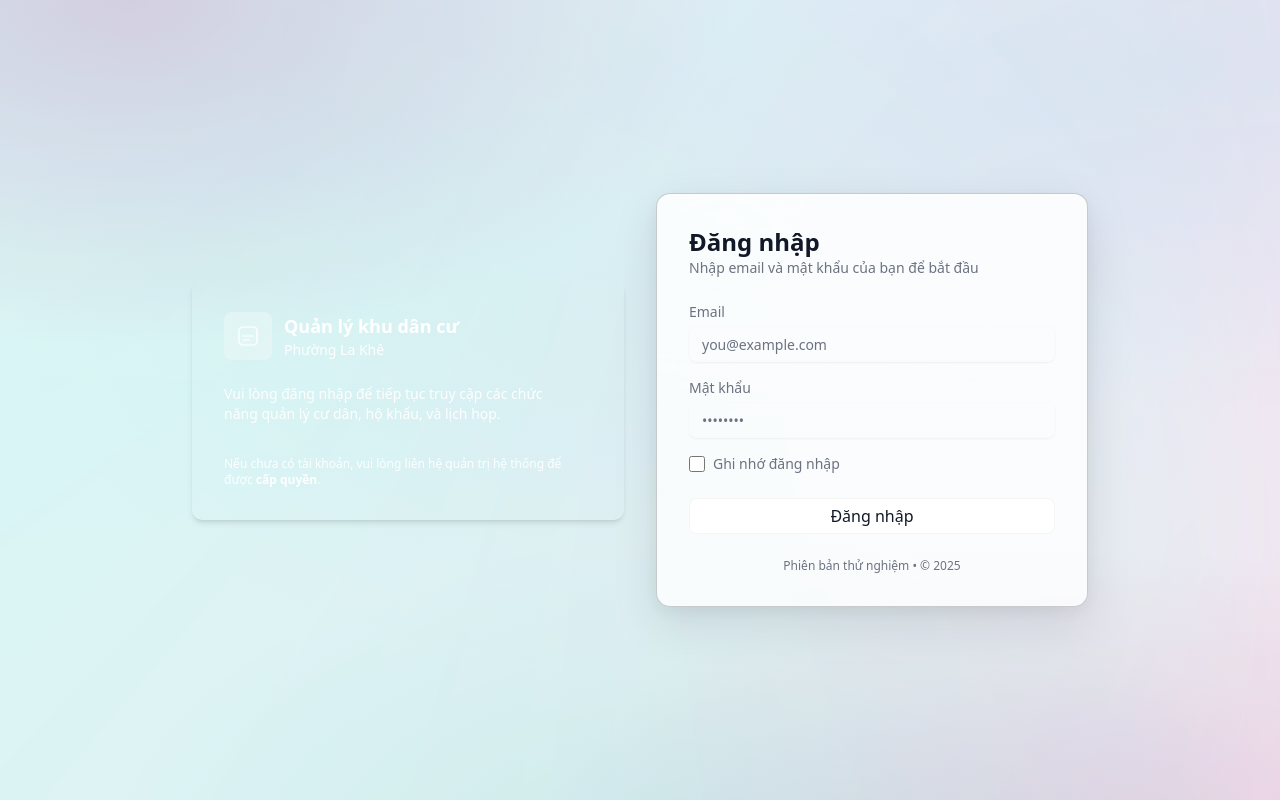
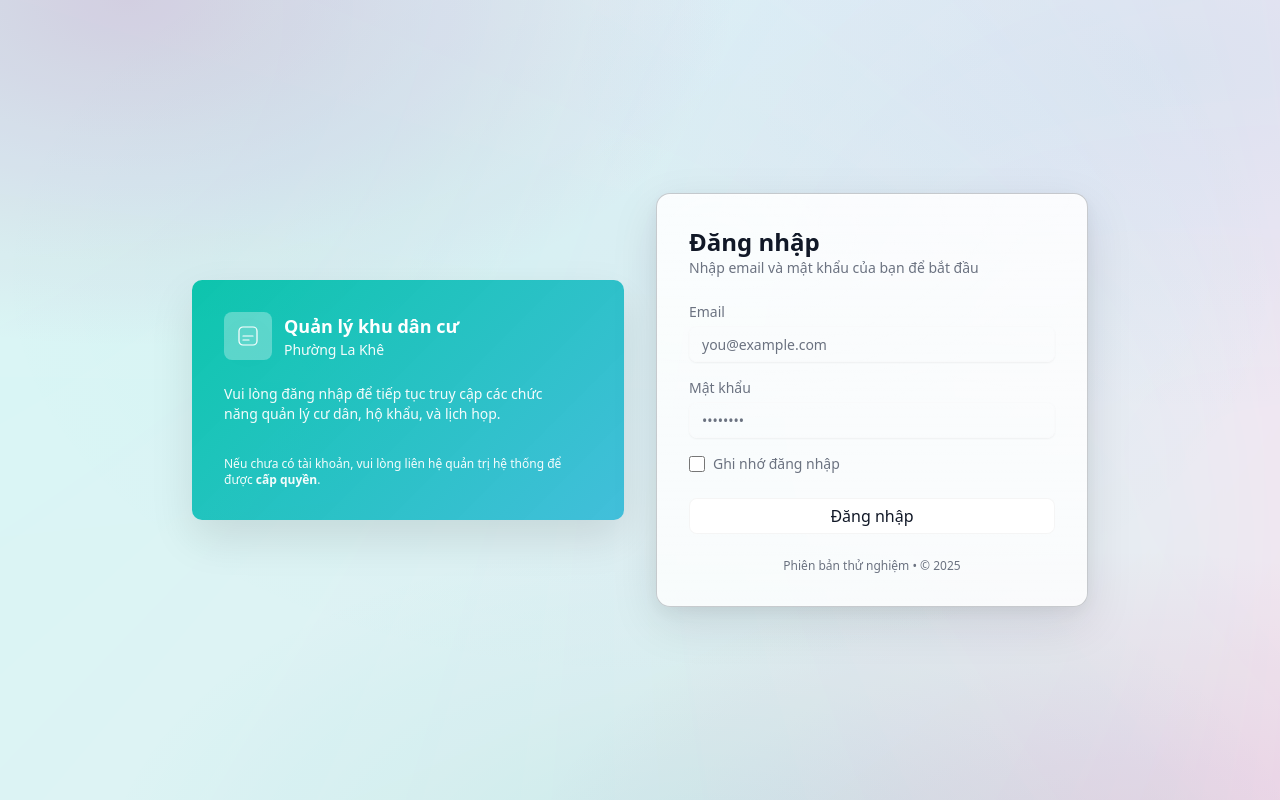
Before and after one commit to thaihoang18/ResidentialManagement-frontend, a React (Vite) app: page /login in a window 1280 px wide. Built offline with nearby package versions, Linux system fonts and the light colour scheme; no server answers.

Commit message:
update static ui x2

```diff
--- a/src/index.css
+++ b/src/index.css
@@ -79,6 +79,83 @@
   --border: #e5e7eb;
   --input: #f9fafb;
   --ring: #cff9f3;
+
+  /* Gold/Silver tokens (for ranking highlights) */
+  --gold: #f59e0b; /* amber-500 */
+  --gold-rgb: 245,158,11;
+  --gold-light: #fcd34d; /* amber-300 */
+  --gold-dark: #b45309; /* amber-700 */
+  --silver: #cbd5e1; /* slate-300 */
+  --silver-rgb: 203,213,225;
+  --silver-light: #f1f5f9; /* slate-100 */
+  --silver-dark: #94a3b8; /* slate-400 */
+
+  --bronze: #c26a2e;
+  --bronze-rgb: 194,106,46;
+  --bronze-light: #f2b48a;
+  --bronze-dark: #7a3e19;
+
+  /* Metallic gradients (layered highlights + base) */
+  --gold-gradient: linear-gradient(135deg, var(--gold-light) 0%, var(--gold) 46%, var(--gold-dark) 100%);
+  --gold-metal:
+    linear-gradient(
+      120deg,
+      rgba(255,255,255,0.62) 0%,
+      rgba(255,255,255,0.08) 18%,
+      rgba(255,255,255,0.38) 33%,
+      rgba(255,255,255,0.06) 48%,
+      rgba(255,255,255,0.44) 63%,
+      rgba(255,255,255,0.10) 78%,
+      rgba(255,255,255,0.56) 100%
+    ),
+    var(--gold-gradient);
+
+  --silver-gradient: linear-gradient(135deg, var(--silver-light) 0%, var(--silver) 55%, var(--silver-dark) 100%);
+  --silver-metal:
+    linear-gradient(
+      120deg,
+      rgba(255,255,255,0.70) 0%,
+      rgba(255,255,255,0.14) 20%,
+      rgba(255,255,255,0.52) 36%,
+      rgba(255,255,255,0.12) 52%,
+      rgba(255,255,255,0.58) 66%,
+      rgba(255,255,255,0.16) 80%,
+      rgba(255,255,255,0.66) 100%
+    ),
+    var(--silver-gradient);
+
+  --bronze-gradient: linear-gradient(135deg, var(--bronze-light) 0%, var(--bronze) 52%, var(--bronze-dark) 100%);
+  --bronze-metal:
+    linear-gradient(
+      120deg,
+      rgba(255,255,255,0.56) 0%,
+      rgba(255,255,255,0.10) 18%,
+      rgba(255,255,255,0.42) 34%,
+      rgba(255,255,255,0.08) 50%,
+      rgba(255,255,255,0.46) 66%,
+      rgba(255,255,255,0.12) 82%,
+      rgba(255,255,255,0.50) 100%
+    ),
+    var(--bronze-gradient);
+
+  /* Homepage: Frequency (Tần suất tham gia) palette */
+  --freq-90: #ff8130;
+  --freq-70-90: #7ca1ff;
+  --freq-50-70: #ff7da0;
+  --freq-lt-50: #9878de;
+
+  /* Homepage: Gender (Giới tính) palette */
+  --gender-female: #e86dbc;
+
+  /* Homepage: Age (Độ tuổi) palette (distinct, not shared with other charts) */
+  --age-1: #00b3ff;
+  --age-2: #ffb703;
+  --age-3: #a3e635;
+  --age-4: #8b5cf6;
+  --age-5: #14b8a6;
+  --age-6: #f43f5e;
+  --age-7: #d946ef;
+  --age-8: #94a3b8;
 
   --chart-1: #008271; /* strong, darker */
   --chart-2: #00c2a8; /* base (primary) */
@@ -575,41 +652,6 @@ body::after {
   display: none;
 }
 
-<<<<<<< HEAD
-/* Unified table row hover: subtle primary (green) highlight */
-.table-row-hover {
-  transition: background-color 150ms ease;
-}
-
-.table-row-hover:hover {
-  background: linear-gradient(
-    90deg,
-    rgba(var(--primary-rgb), 0.09) 0%,
-    rgba(var(--primary-rgb), 0.05) 45%,
-    rgba(var(--primary-rgb), 0.02) 100%
-  );
-}
-
-/* Calendar (date picker) day hover: match table row hover tone */
-[data-slot="calendar"] .calendar-day-hover:hover {
-  background: linear-gradient(
-    90deg,
-    rgba(var(--primary-rgb), 0.09) 0%,
-    rgba(var(--primary-rgb), 0.05) 45%,
-    rgba(var(--primary-rgb), 0.02) 100%
-  ) !important;
-}
-
-/* Do not override selected/range days on hover */
-[data-slot="calendar"] .calendar-day-hover[data-selected-single="true"]:hover,
-[data-slot="calendar"] .calendar-day-hover[data-range-start="true"]:hover,
-[data-slot="calendar"] .calendar-day-hover[data-range-end="true"]:hover {
-  background: var(--primary) !important;
-  color: var(--primary-foreground) !important;
-}
-
-=======
->>>>>>> 30c9c79cab412a7be7b78e956bc9f3e6acce3654
 /* Login hero: richer brand gradient */
 .login-hero {
   background: linear-gradient(135deg, rgba(var(--primary-rgb),0.94) 0%, rgba(var(--brand-cyan-rgb),0.90) 100%);
```
Also changed, not shown: src/pages/homepage/components/StatisticsChart.jsx (+161 -31 lines).
